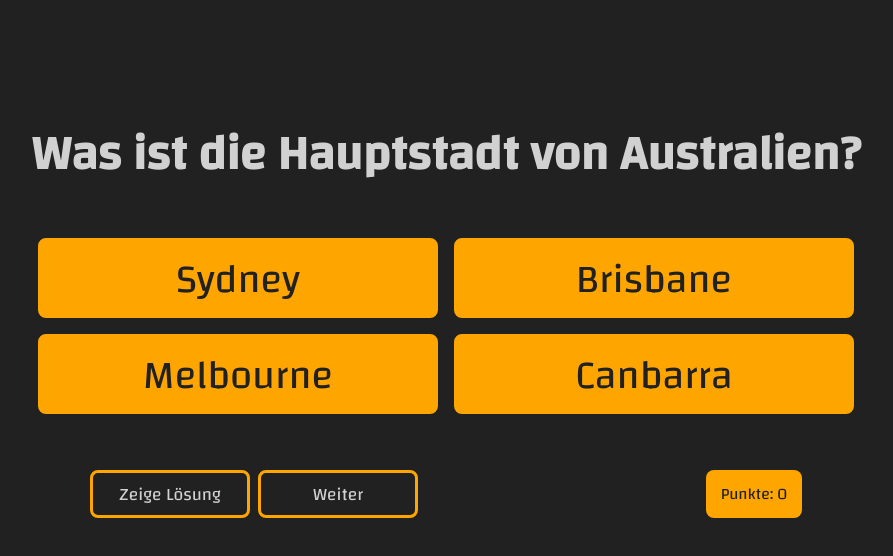
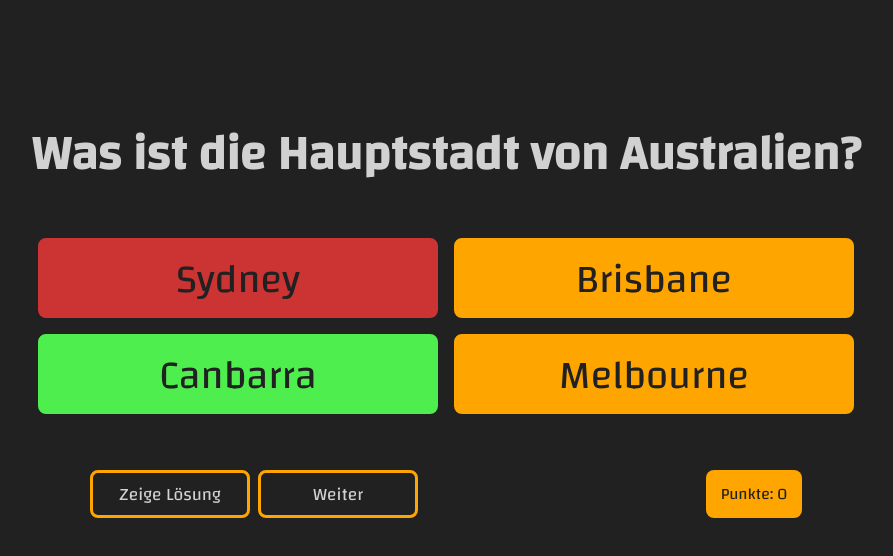
Before and after one commit to TonySN90/small-quizApp, a website built with Vite: page src/index.html in a window 1280 px wide. Both pictures are taken after a click on the element "Sydney". Shown: the whole page, without its empty margins (194-1087 px from the left). Built offline with nearby package versions, Linux system fonts and the light colour scheme.

Commit message:
implement checkSelection function - colorsetting

```diff
--- a/src/index.html
+++ b/src/index.html
@@ -9,11 +9,11 @@
   <body>
     <div class="wrapper">
       <h1 id="question">Wie heisst die Hauptstadt von Deutschland?</h1>
-      <div class="container">
-        <div id="answerButton_01" class="button">Hamburg</div>
-        <div id="answerButton_02" class="button">München</div>
-        <div id="answerButton_03" class="button">Hannover</div>
-        <div id="answerButton_04" class="button">Berlin</div>
+      <div class="containerButton">
+        <div id="answerButton_00" data-id="0" class="button">Hamburg</div>
+        <div id="answerButton_01" data-id="1" class="button">München</div>
+        <div id="answerButton_02" data-id="2" class="button">Hannover</div>
+        <div id="answerButton_03" data-id="3" class="button">Berlin</div>
       </div>
       <div class="containerButtons">
         <div class="navButtons">
--- a/src/js/main.js
+++ b/src/js/main.js
@@ -46,15 +46,13 @@ const questionData = [
   },
 ];
 
-// console.log(questionData);
-
 const quizApp = function () {
   const questionEl = document.querySelector("#question");
 
-  const answerBtn_01 = document.querySelector("#answerButton_01");
-  const answerBtn_02 = document.querySelector("#answerButton_02");
-  const answerBtn_03 = document.querySelector("#answerButton_03");
-  const answerBtn_04 = document.querySelector("#answerButton_04");
+  const answerBtn_01 = document.querySelector("#answerButton_00");
+  const answerBtn_02 = document.querySelector("#answerButton_01");
+  const answerBtn_03 = document.querySelector("#answerButton_02");
+  const answerBtn_04 = document.querySelector("#answerButton_03");
 
   const displaySolutionBtn = document.querySelector("#result");
   const nextBtn = document.querySelector("#next");
@@ -62,21 +60,14 @@ const quizApp = function () {
   //   state
 
   const state = {
+    correctAnswerIndex: 0,
     currentQuestion: 1,
     points: 0,
     penaltyPoints: 0,
   };
 
-  const display = function () {
+  const displayAnswers = function () {
     let data = questionData[state.currentQuestion];
-
-    const shuffle = (arr) => {
-      for (let i = arr.length - 1; i > 0; i--) {
-        const j = Math.floor(Math.random() * (1 + i));
-        [arr[i], arr[j]] = [arr[j], arr[i]];
-      }
-    };
-
     let answers = [
       data.correctAnswer,
       data.incorrectAnswers[0],
@@ -84,17 +75,54 @@ const quizApp = function () {
       data.incorrectAnswers[2],
     ];
 
+    const shuffle = (arr) => {
+      // Fisher-Yates
+      for (let i = arr.length - 1; i > 0; i--) {
+        const j = Math.floor(Math.random() * (1 + i));
+        [arr[i], arr[j]] = [arr[j], arr[i]];
+      }
+    };
+
     shuffle(answers);
-    console.log(answers);
 
     questionEl.innerHTML = data.question;
     answerBtn_01.innerHTML = answers[0];
     answerBtn_02.innerHTML = answers[1];
     answerBtn_03.innerHTML = answers[2];
     answerBtn_04.innerHTML = answers[3];
+
+    // store index of correct answer
+    state.correctAnswerIndex = answers.indexOf(data.correctAnswer);
   };
 
-  display();
+  const initialize = function () {
+    displayAnswers();
+  };
+
+  const checkSelection = function (e) {
+    const selectedButton = e.target;
+    const targetID = +selectedButton.dataset.id;
+    const correctBtn = document.querySelector(
+      `#answerButton_0${state.correctAnswerIndex}`
+    );
+
+    if (targetID === state.correctAnswerIndex) {
+      // if correct
+      selectedButton.classList.add("correct");
+    } else {
+      // if incorrect
+      correctBtn.classList.add("correct");
+      selectedButton.classList.add("wrong");
+    }
+  };
+
+  initialize();
+
+  // Click function
+  answerBtn_01.addEventListener("click", checkSelection);
+  answerBtn_02.addEventListener("click", checkSelection);
+  answerBtn_03.addEventListener("click", checkSelection);
+  answerBtn_04.addEventListener("click", checkSelection);
 };
 
 quizApp();
--- a/src/scss/_default.scss
+++ b/src/scss/_default.scss
@@ -7,6 +7,8 @@ $changa: "Changa", sans-serif;
 $color-primary: orange;
 $color-font-bright: #d1d1d1;
 $color-bg-dark: #212121;
+$color-correct: #4fee4f;
+$color-wrong: #cc3333;
 
 // border
 $border-radius: 0.5rem;
--- a/src/scss/style.scss
+++ b/src/scss/style.scss
@@ -29,7 +29,7 @@ body {
     text-align: center;
   }
 
-  .container {
+  .containerButton {
     width: 52rem;
 
     display: flex;
@@ -55,13 +55,31 @@ body {
         color: $color-font-bright;
       }
     }
+    .correct {
+      background-color: #4fee4f;
+      border: 5px solid #4fee4f;
+
+      &:hover {
+        background-color: #4fee4f;
+        border: 5px solid #4fee4f;
+      }
+    }
+
+    .wrong {
+      background-color: #cc3333;
+      border: 5px solid #cc3333;
+
+      &:hover {
+        background-color: #cc3333;
+        border: 5px solid #cc3333;
+      }
+    }
   }
 
   .containerButtons {
     width: 100%;
     display: flex;
     justify-content: space-around;
-    // background-color: red;
     margin-top: 3rem;
 
     .navButtons {
```
